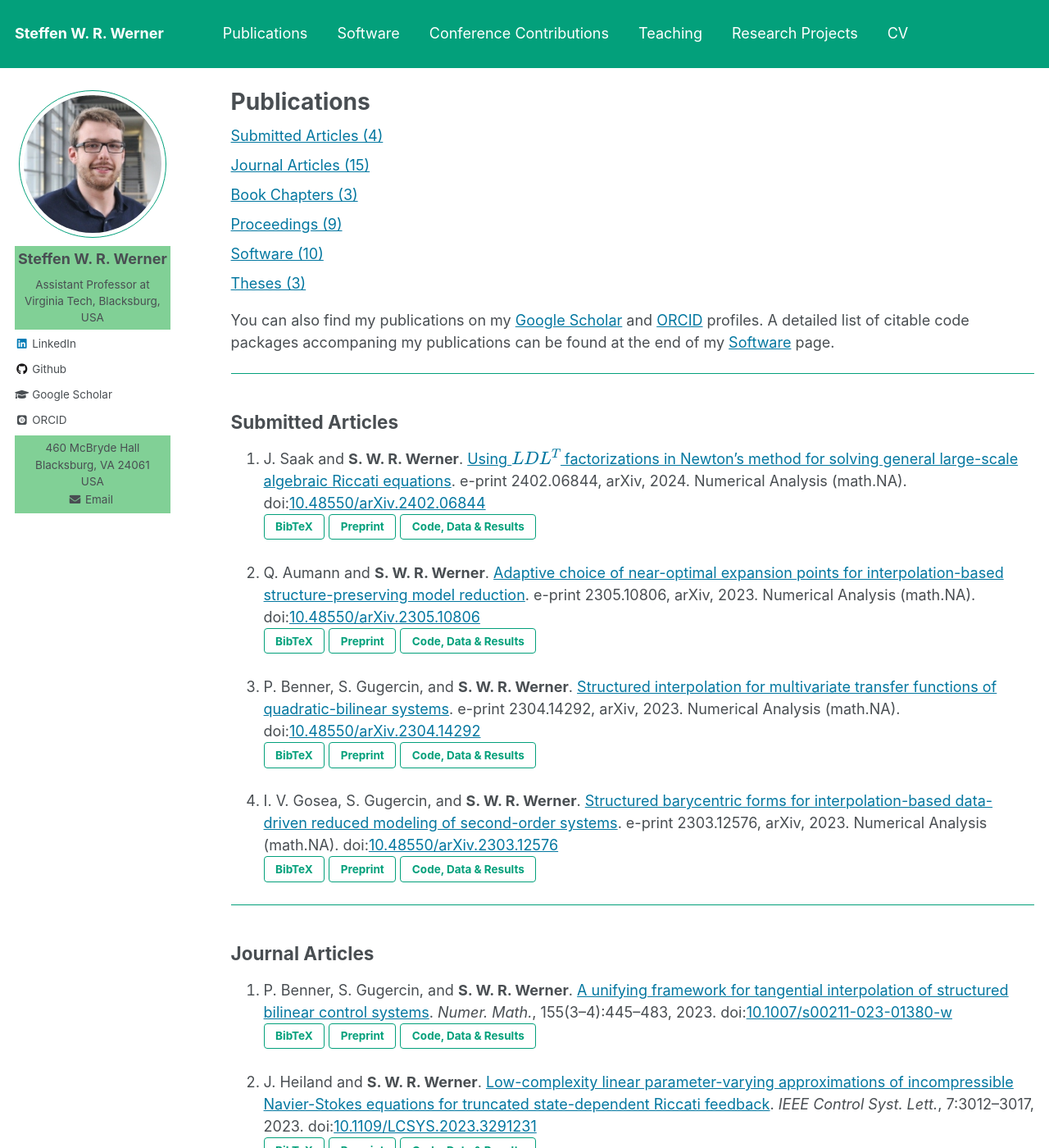
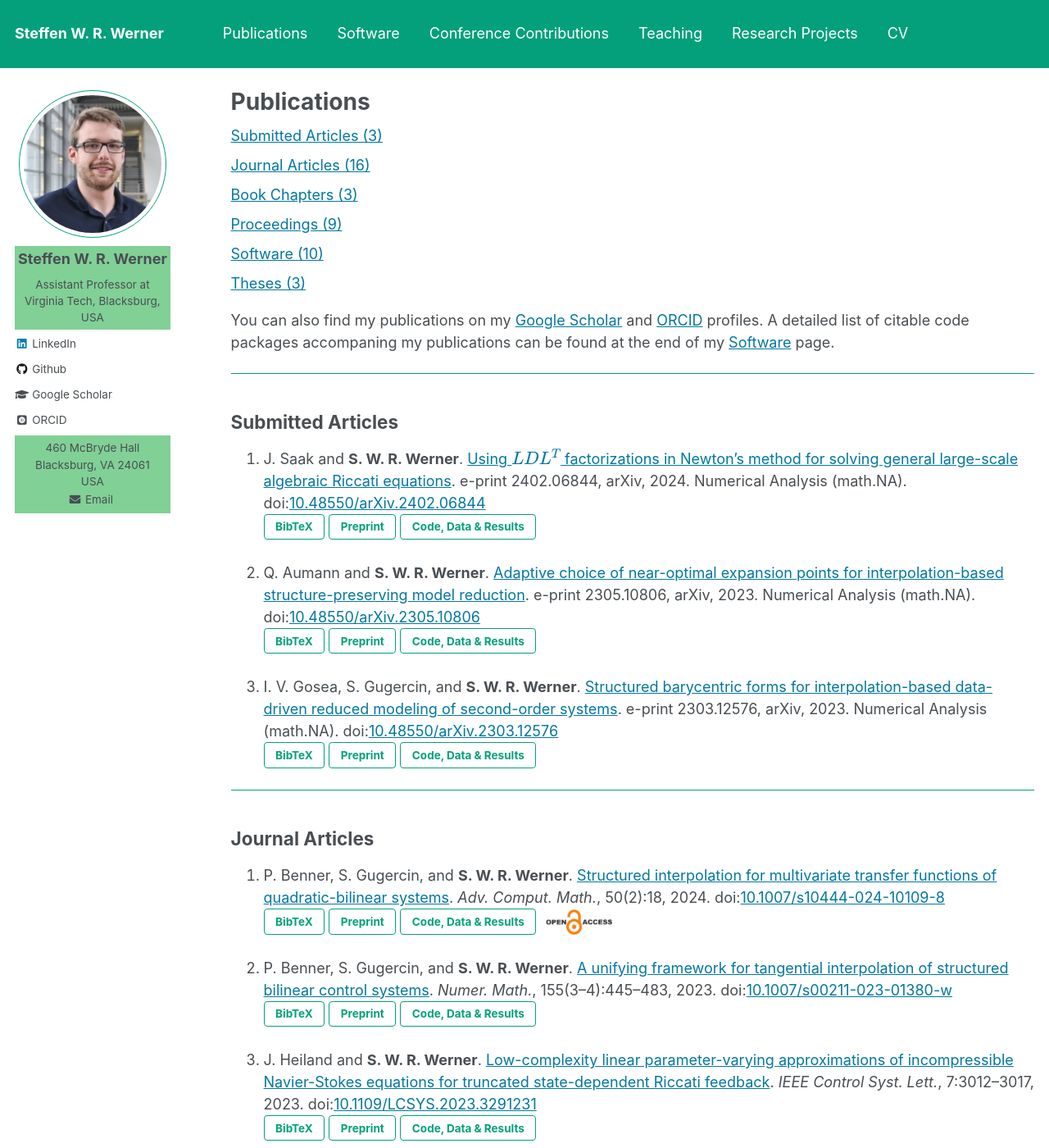
Before and after one commit to ninsteve/ninsteve.github.io, a Jekyll site: the page built from _pages/publications.md, in a window 1280 px wide and 1400 px high. Shown: the whole window at 82% size. Built offline with Jekyll 4.4.1, drawn with Linux system fonts in a browser that asks for light colours; nearby versions of some CDN libraries; some web fonts are replaced; formulas are drawn with MathJax 3.

Commit message:
Updated publications.

```diff
--- a/_pages/publications.md
+++ b/_pages/publications.md
@@ -12,10 +12,10 @@ author_profile: true
 {% endif %}
 
 <p style="margin-top:0.5em; margin-bottom:0.5em">
-  <a href="#submitted">Submitted Articles (4)</a>
+  <a href="#submitted">Submitted Articles (3)</a>
 </p>
 <p style="margin-top:0.5em; margin-bottom:0.5em">
-  <a href="#journal">Journal Articles (15)</a>
+  <a href="#journal">Journal Articles (16)</a>
 </p>
 <p style="margin-top:0.5em; margin-bottom:0.5em">
   <a href="#bookchapters">Book Chapters (3)</a>
@@ -74,18 +74,6 @@ found at the end of my
     <a target="blank_" href="https://doi.org/10.5281/zenodo.7845175">
     <button class="btn btn--inverse">Code, Data & Results</button></a>
 
-1.  P. Benner, S. Gugercin, and <strong>S. W. R. Werner</strong>. <a
-    target="blank_"
-    href="https://doi.org/10.48550/arXiv.2304.14292">Structured interpolation
-    for multivariate transfer functions of quadratic-bilinear systems</a>.
-    e-print 2304.14292, arXiv, 2023. Numerical Analysis (math.NA).
-    doi:<a target="blank_" href="https://doi.org/10.48550/arXiv.2304.14292">10.48550/arXiv.2304.14292</a><br />
-    <button id="BenGW23-pop" class="btn btn--inverse">BibTeX</button>
-    <a target="blank_" href="https://doi.org/10.48550/arXiv.2304.14292">
-    <button class="btn btn--inverse">Preprint</button></a>
-    <a target="blank_" href="https://doi.org/10.5281/zenodo.7397069">
-    <button class="btn btn--inverse">Code, Data & Results</button></a>
-
 1.  I. V. Gosea, S. Gugercin, and <strong>S. W. R. Werner</strong>. <a
     target="blank_"
     href="https://doi.org/10.48550/arXiv.2303.12576">Structured barycentric
@@ -102,6 +90,21 @@ found at the end of my
 ---
 
 ## <a name="journal"></a>Journal Articles ##
+
+1.  P. Benner, S. Gugercin, and <strong>S. W. R. Werner</strong>. <a
+    target="blank_"
+    href="https://doi.org/10.1007/s10444-024-10109-8">Structured interpolation
+    for multivariate transfer functions of quadratic-bilinear systems</a>.
+    <i>Adv. Comput. Math.</i>, 50(2):18, 2024.
+    doi:<a target="blank_" href="https://doi.org/10.1007/s10444-024-10109-8">10.1007/s10444-024-10109-8</a><br />
+    <button id="BenGW24-pop" class="btn btn--inverse">BibTeX</button>
+    <a target="blank_" href="https://doi.org/10.48550/arXiv.2304.14292">
+    <button class="btn btn--inverse">Preprint</button></a>
+    <a target="blank_" href="https://doi.org/10.5281/zenodo.10116600">
+    <button class="btn btn--inverse">Code, Data & Results</button></a>
+    <a target="_blank" href="https://en.wikipedia.org/wiki/Open_access">
+    <img src="../images/open_access_symbol.png" alt="Open Access Published"
+    class="openaccess"></a>
 
 1.  P. Benner, S. Gugercin, and <strong>S. W. R. Werner</strong>. <a
     target="blank_"
--- a/files/publications/bibtex.html
+++ b/files/publications/bibtex.html
@@ -46,27 +46,6 @@
 <!--=========================================================================-->
 <script>
   $(function(){
-  $('#BenGW23-pop').magnificPopup({ items: { src: '#BenGW23' },
-  closeBtnInside: true, autoFocusLast: false, fixedContentPos: false,
-  type: 'inline' }); });
-</script>
-<div id="BenGW23" class="bibtex-dialog mfp-hide">
-<pre><code>
-@TECHREPORT{BenGW23,
-  author =       {Benner, P. and Gugercin, S. and Werner, S.~W.~R.},
-  title =        {Structured interpolation for multivariate transfer functions
-                  of quadratic-bilinear systems},
-  institution =  {arXiv},
-  type =         {e-print},
-  number =       {2304.14292},
-  note =         {Numerical Analysis (math.NA)},
-  year =         {2023},
-  doi =          {10.48550/arXiv.2304.14292}
-}
-</code></pre></div>
-<!--=========================================================================-->
-<script>
-  $(function(){
   $('#GosGW23-pop').magnificPopup({ items: { src: '#GosGW23' },
   closeBtnInside: true, autoFocusLast: false, fixedContentPos: false,
   type: 'inline' }); });
@@ -91,6 +70,27 @@
 <!-- JOURNAL ARTICLES                                                        -->
 <!--=========================================================================-->
 
+<script>
+  $(function(){
+  $('#BenGW24-pop').magnificPopup({ items: { src: '#BenGW24' },
+  closeBtnInside: true, autoFocusLast: false, fixedContentPos: false,
+  type: 'inline' }); });
+</script>
+<div id="BenGW24" class="bibtex-dialog mfp-hide">
+<pre><code>
+@ARTICLE{BenGW24,
+  author =       {Benner, P. and Gugercin, S. and Werner, S.~W.~R.},
+  title =        {Structured interpolation for multivariate transfer functions
+                  of quadratic-bilinear systems},
+  journal =      {Adv. Comput. Math.},
+  volume =       {50},
+  number =       {2},
+  pages =        {18},
+  year =         {2024},
+  doi =          {10.1007/s10444-024-10109-8}
+}
+</code></pre></div>
+<!--=========================================================================-->
 <script>
   $(function(){
   $('#BenGW23a-pop').magnificPopup({ items: { src: '#BenGW23a' },
```
Also changed, not shown: _pages/software.md (+2 -2 lines), 1 other file.
